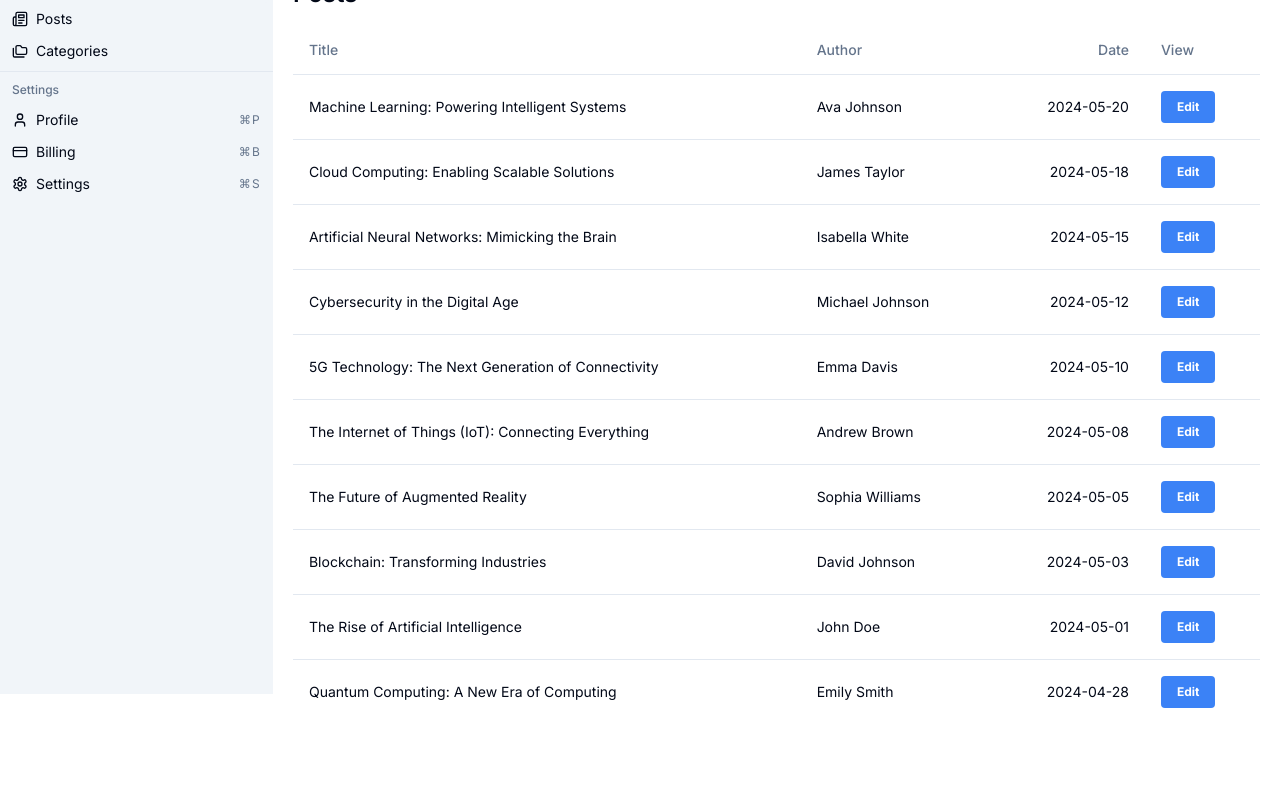
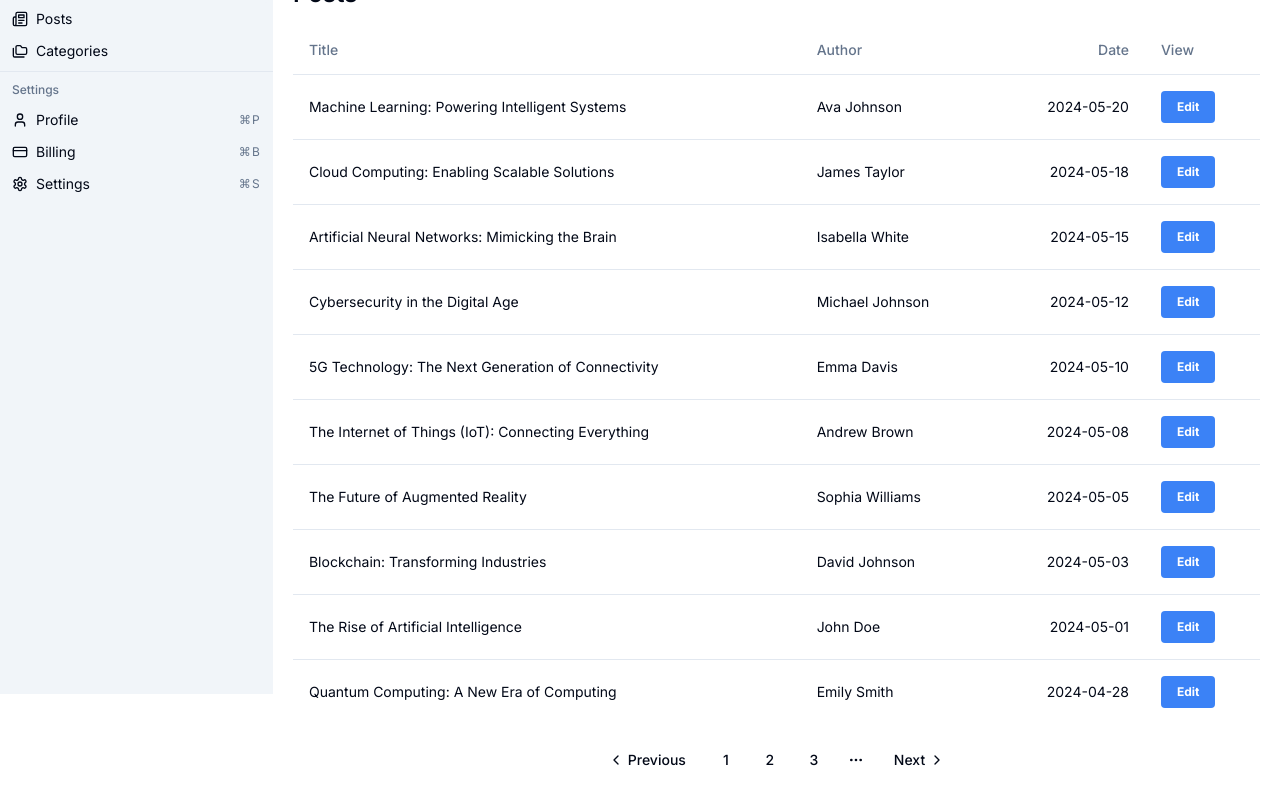
Before and after one commit to ramyatrouny/Basic-Admin-Panel, a Next.js app: page /posts in a window 1280 px wide. Shown: the part 202-1002 px from the top of the page. Before the commit the page ends 962 px from the top, so only its background shows below. Built offline with nearby package versions, Linux system fonts and the light colour scheme.

Commit message:
Handle Pagination + Basic EditPosts

```diff
--- /dev/null
+++ b/app/(main)/posts/edit/[id]/page.tsx
@@ -0,0 +1,11 @@
+import BackButton from '@/components/BackButton';
+
+const PostsEditPage = () => {
+	return (
+		<>
+			<BackButton link='/posts' text='Back to posts' />
+		</>
+	);
+};
+
+export default PostsEditPage;
--- a/app/(main)/posts/page.tsx
+++ b/app/(main)/posts/page.tsx
@@ -1,4 +1,5 @@
 import BackButton from '@/components/BackButton';
+import PostsPagination from '@/components/posts/PostsPagination';
 import PostsTable from '@/components/posts/PostsTable';
 
 const PostsPage = () => {
@@ -6,6 +7,7 @@ const PostsPage = () => {
 		<>
 			<BackButton text='Go Back' link='/' />
 			<PostsTable />
+			<PostsPagination />
 		</>
 	);
 };
--- /dev/null
+++ b/components/posts/PostsPagination.tsx
@@ -0,0 +1,38 @@
+import {
+	Pagination,
+	PaginationContent,
+	PaginationEllipsis,
+	PaginationItem,
+	PaginationLink,
+	PaginationNext,
+	PaginationPrevious,
+} from '@/components/ui/pagination';
+
+const PostsPagination = () => {
+	return (
+		<Pagination>
+			<PaginationContent>
+				<PaginationItem>
+					<PaginationPrevious href='#' />
+				</PaginationItem>
+				<PaginationItem>
+					<PaginationLink href='#'>1</PaginationLink>
+				</PaginationItem>
+				<PaginationItem>
+					<PaginationLink href='#'>2</PaginationLink>
+				</PaginationItem>
+				<PaginationItem>
+					<PaginationLink href='#'>3</PaginationLink>
+				</PaginationItem>
+				<PaginationItem>
+					<PaginationEllipsis />
+				</PaginationItem>
+				<PaginationItem>
+					<PaginationNext href='#' />
+				</PaginationItem>
+			</PaginationContent>
+		</Pagination>
+	);
+};
+
+export default PostsPagination;
```
